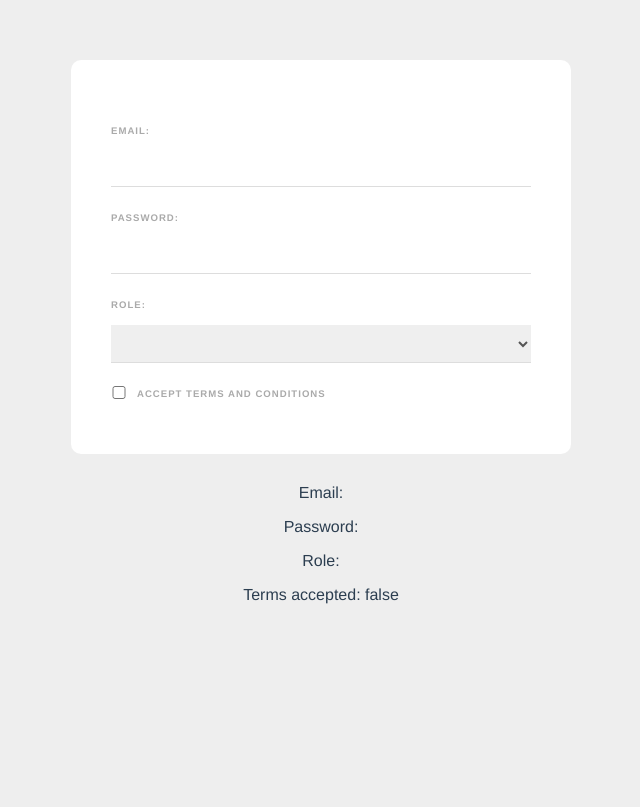
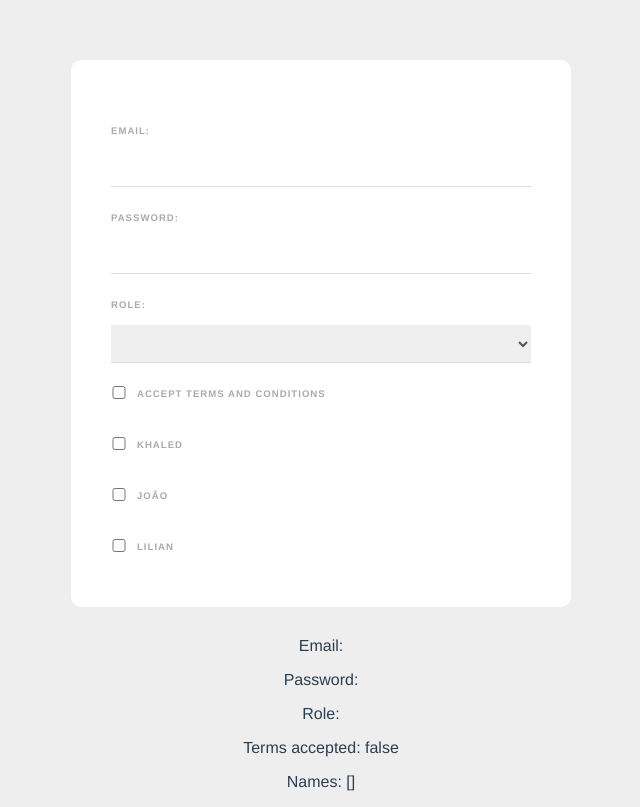
Before and after one commit to khalegjr/course_vue3-thenetninja, a Vue app in the folder web-form/: page / in a window 1280 px wide. Shown: the whole page, without its empty margins (319-959 px from the left). Built offline with nearby package versions, Linux system fonts and the light colour scheme.

Commit message:
Cria multiplos checkboxes com array

```diff
--- a/web-form/src/components/SignupForm.vue
+++ b/web-form/src/components/SignupForm.vue
@@ -16,12 +16,28 @@
       <input type="checkbox" v-model="terms" required />
       <label>Accept terms and conditions</label>
     </div>
+
+    <div>
+      <input type="checkbox" value="khaled" v-model="names" />
+      <label>Khaled</label>
+    </div>
+
+    <div>
+      <input type="checkbox" value="joão" v-model="names" />
+      <label>João</label>
+    </div>
+
+    <div>
+      <input type="checkbox" value="lilian" v-model="names" />
+      <label>Lilian</label>
+    </div>
   </form>
 
   <p>Email: {{ email }}</p>
   <p>Password: {{ password }}</p>
   <p>Role: {{ role }}</p>
   <p>Terms accepted: {{ terms }}</p>
+  <p>Names: {{ names }}</p>
 </template>
 
 <script>
@@ -32,6 +48,7 @@
         password: "",
         role: "",
         terms: false,
+        names: [],
       };
     },
   };
```
